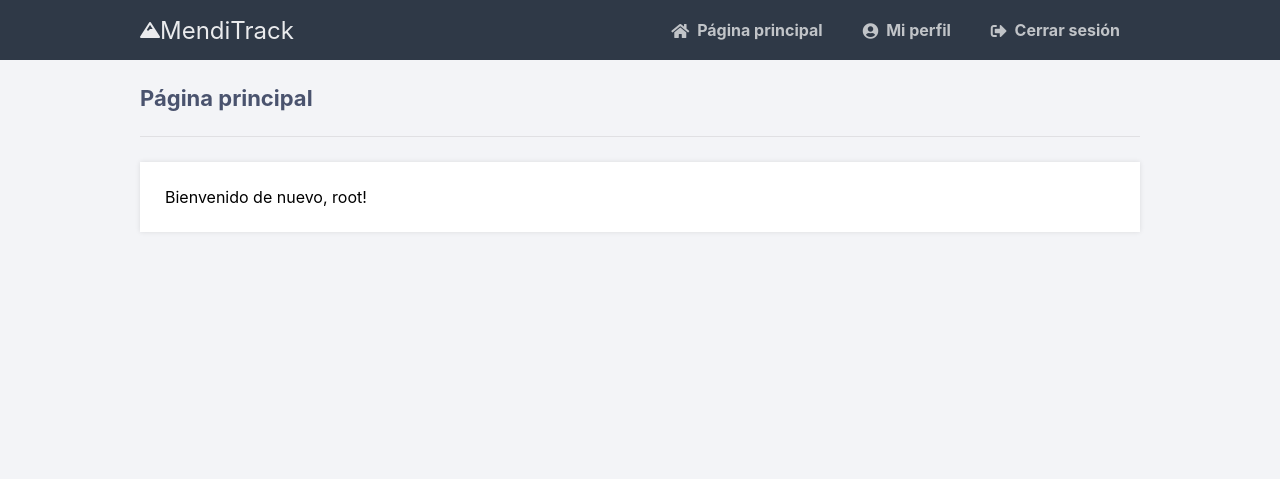
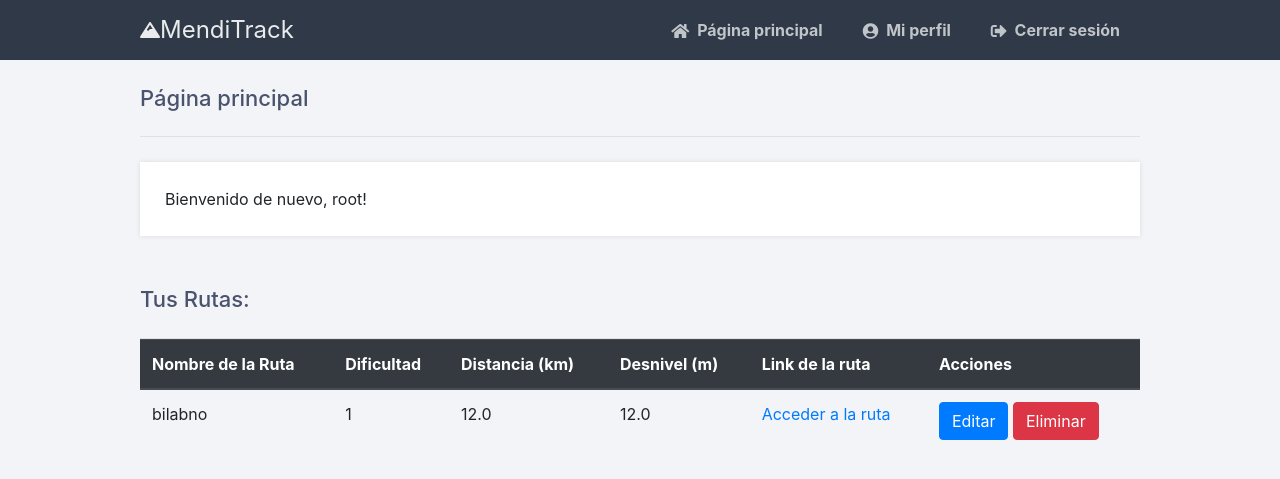
Before and after one commit to Sergiom8m/MendiTrack_Web_App, a Flask app: page /home in a window 1280 px wide. Shown: the top 479 px of the page. Run offline with Flask 3, Linux system fonts and the light colour scheme; a user stored in the database is signed in; data comes from the database, SQL or seed files in the repository; both versions use the stored data as it was after the commit; data that the repository does not hold is empty; some libraries are stand-ins or nearby versions.

Commit message:
Tabla de rutas

```diff
--- a/app/app.py
+++ b/app/app.py
@@ -53,6 +53,7 @@ def login():
             session['loggedin'] = True
             session['id'] = account['id']
             session['username'] = account['username']
+            session['email'] = account['email']
             # Redirect to home page
             return redirect(url_for('home'))
         else:
@@ -144,8 +145,17 @@ def home():
 
     # Comprobar si el usuario ha iniciado sesion
     if 'loggedin' in session:
+
+        # Obtener correo electronico del usuario registrado
+        user_email = session['email']
+
+        # Consultar la base de datos para obtener las rutas del usuario
+        cursor = mysql.connection.cursor(MySQLdb.cursors.DictCursor)
+        cursor.execute("SELECT * FROM rutas WHERE email = %s", (user_email,))
+        user_routes = cursor.fetchall()
+
         # Si el usuario ha iniciado sesion mostrar el home page
-        return render_template('home.html', username=session['username'])
+        return render_template('home.html', username=session['username'], routes = user_routes)
 
     # Si el usuario no ha iniciado sesion redireccionar a la pagina de login
     return redirect(url_for('login'))
--- a/app/templates/home.html
+++ b/app/templates/home.html
@@ -5,4 +5,40 @@
 {% block content %}
 <h2>Página principal</h2>
 <p>Bienvenido de nuevo, {{ username }}!</p>
+
+<h2>Tus Rutas:</h2>
+<table class="table">
+    <thead class="thead-dark">
+        <tr>
+            <th>Nombre de la Ruta</th>
+            <th>Dificultad</th>
+            <th>Distancia (km)</th>
+            <th>Desnivel (m)</th>
+            <th>Link de la ruta</th>
+            <th>Acciones</th>
+        </tr>
+    </thead>
+    <tbody>
+        {% for route in routes %}
+        <tr>
+            <td>{{ route.nombre }}</td>
+            <td>{{ route.dificultad }}</td>
+            <td>{{ route.distancia }}</td>
+            <td>{{ route.desnivel }}</td>
+            <td><a href='{{ route.link }}' target="_blank">Acceder a la ruta</a></td>
+            <td>
+                <form action="/edit_route" method="get" style="display: inline;">
+                    <input type="hidden" name="route_id" value="{{ route.id }}">
+                    <button type="submit" class="btn btn-primary">Editar</button>
+                </form>
+                <form action="/delete_route" method="post" style="display: inline;">
+                    <input type="hidden" name="route_id" value="{{ route.id }}">
+                    <button type="submit" class="btn btn-danger">Eliminar</button>
+                </form>
+            </td>
+        </tr>
+        {% endfor %}
+    </tbody>
+</table>
+
 {% endblock %}
--- a/app/templates/layout.html
+++ b/app/templates/layout.html
@@ -5,6 +5,8 @@
 		<title>{% block title %}{% endblock %}</title>
 		<link rel="stylesheet" href="{{ url_for('static', filename='style.css') }}">
 		<link rel="stylesheet" href="https://use.fontawesome.com/releases/v5.7.1/css/all.css">
+		<link rel="stylesheet" href="https://maxcdn.bootstrapcdn.com/bootstrap/4.5.2/css/bootstrap.min.css">
+
 	</head>
 	<body class="loggedin">
 		<nav class="navtop">
```
Also changed, not shown: appDb.sql (+14 -1 lines).
